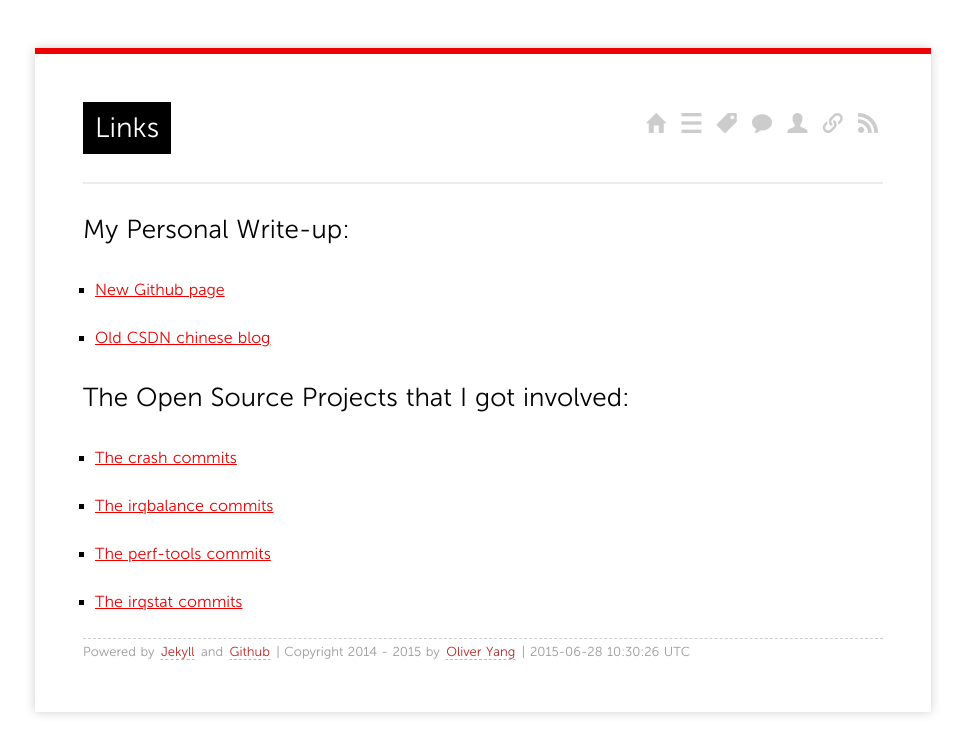
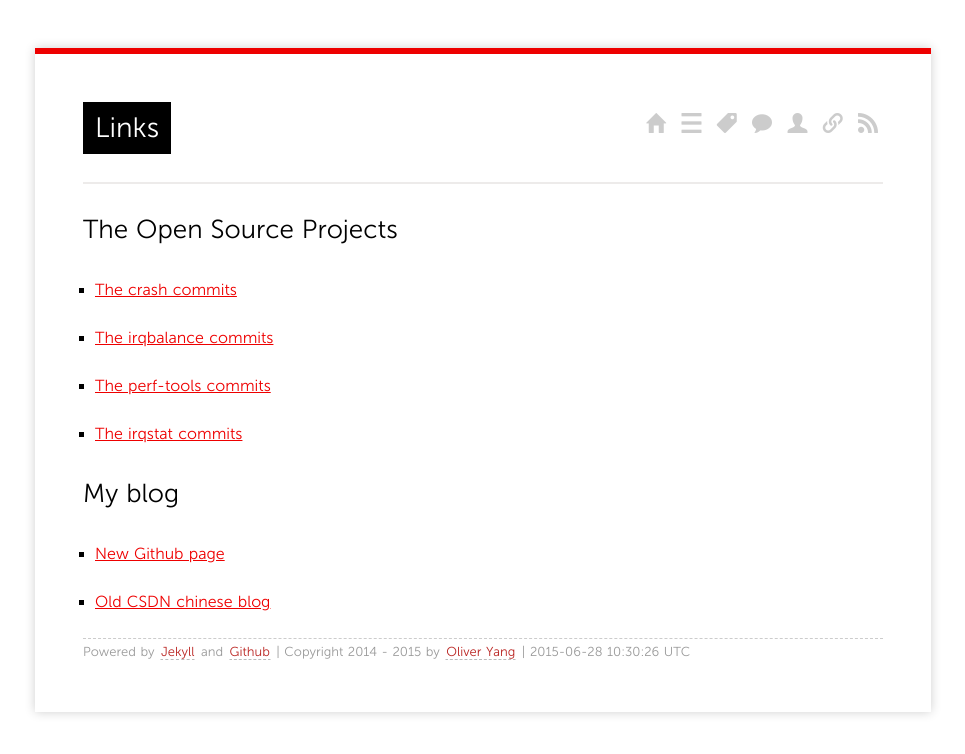
Before and after one commit to yangoliver/yangoliver.github.io, a Jekyll site: the page built from links/index.md, in a window 1280 px wide. Shown: the top 754 px of the page, without its empty margins (157-1122 px from the left). Built offline with Jekyll 4.4.1, drawn with Linux system fonts in a browser that asks for light colours; Markdown is read by kramdown in place of the engine named in the settings; comment, search, counter and statistics services are not loaded.

Commit message:
cleanup the links
Signed-off-by: Yong Yang <yangoliver@gmail.com>

```diff
--- a/links/index.md
+++ b/links/index.md
@@ -4,14 +4,7 @@ layout: page
 comments: yes
 ---
 
-##My Personal Write-up:
-
-- [New Github page](http://yangoliver.github.io)
-
-- [Old CSDN chinese blog](http://blog.csdn.net/yayong)
-
-
-##The Open Source Projects that I got involved:
+##The Open Source Projects
 
 - [The crash commits](http://yangoliver.github.io/2015/06/linux-crash-my-patches)
 
@@ -20,3 +13,9 @@ comments: yes
 - [The perf-tools commits](https://github.com/brendangregg/perf-tools/commits?author=yangoliver)
 
 - [The irqstat commits](https://github.com/lanceshelton/irqstat/commits?author=yangoliver)
+
+##My blog
+
+- [New Github page](http://yangoliver.github.io)
+
+- [Old CSDN chinese blog](http://blog.csdn.net/yayong)
```
